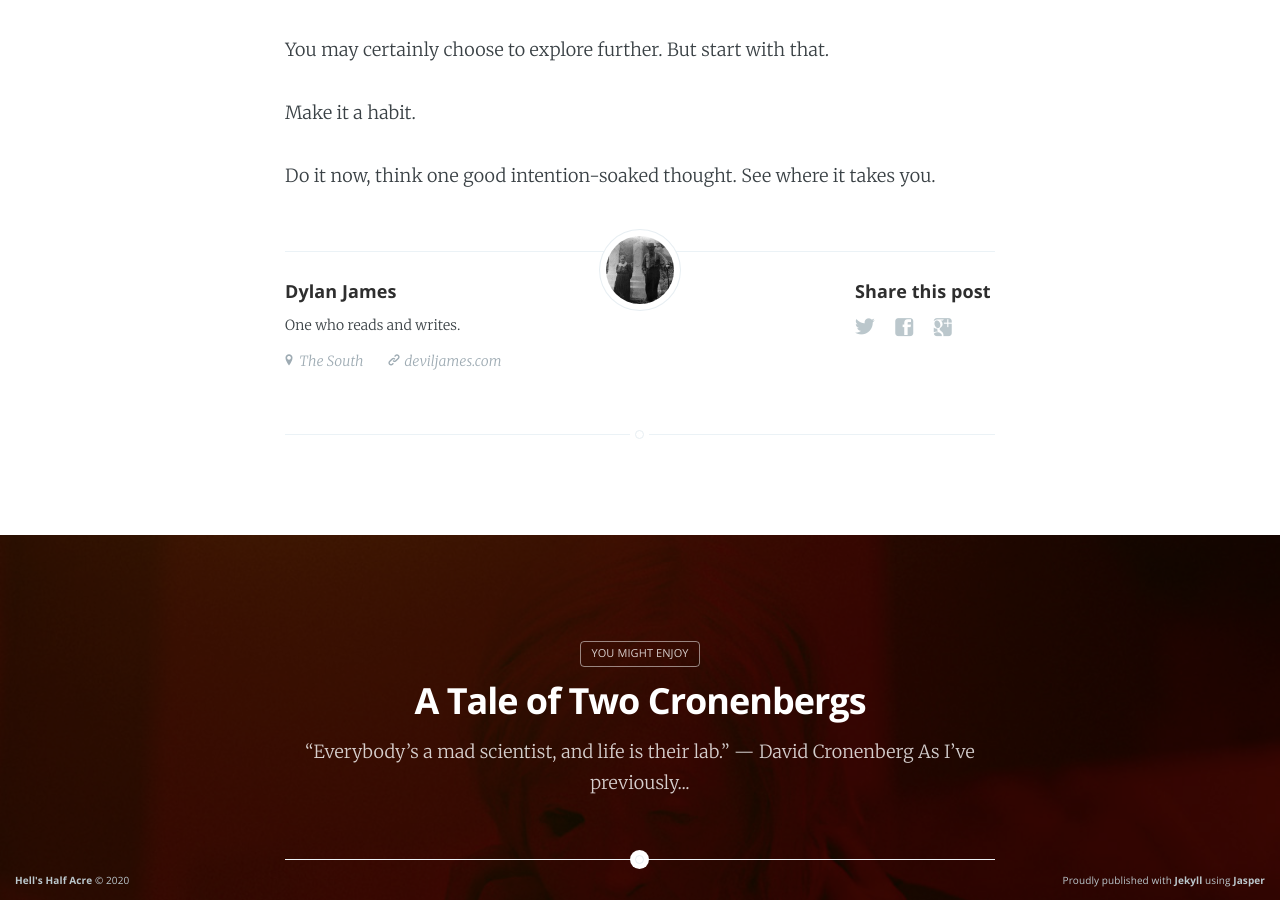
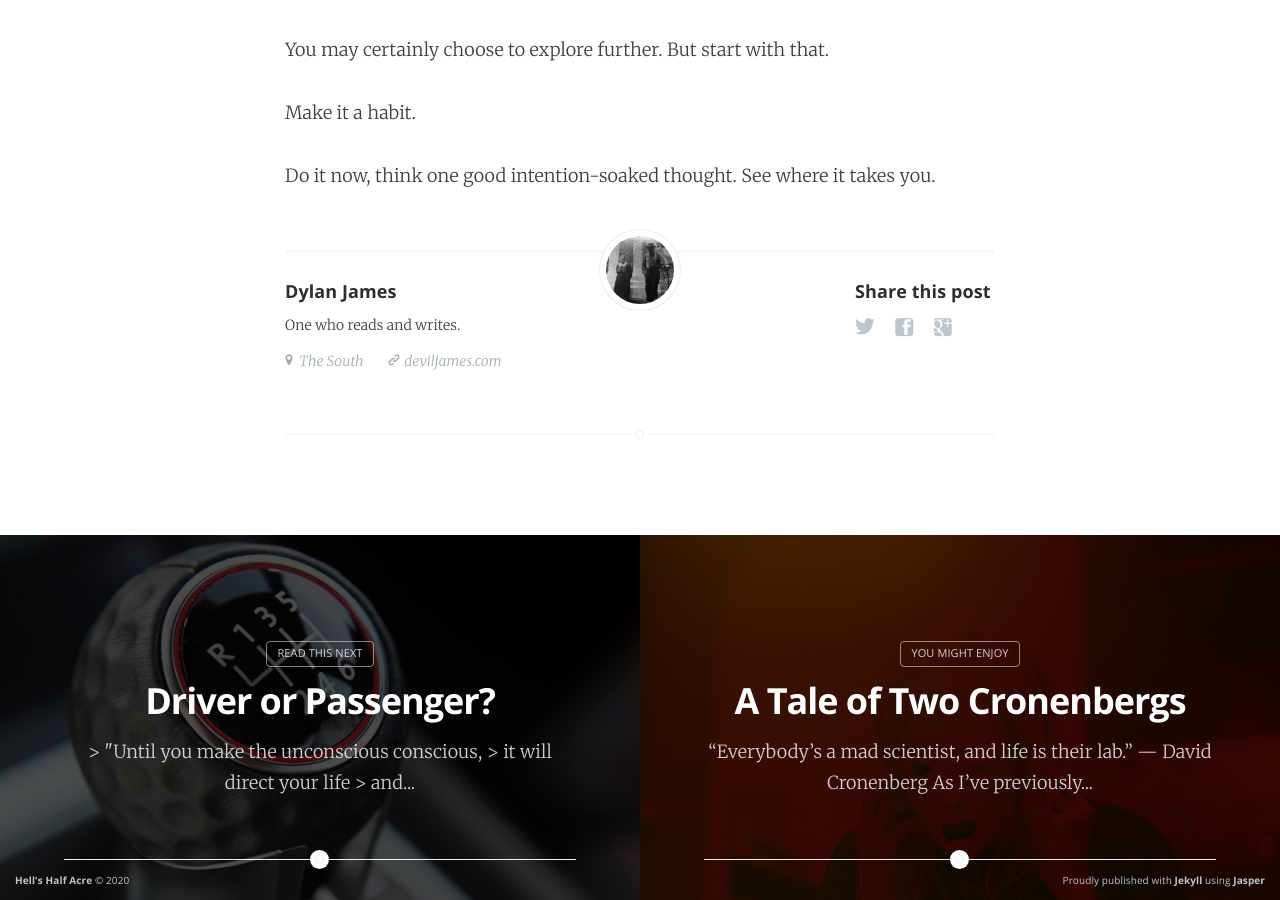
Before and after one commit to chevrenoire/chevrenoire.github.io, a Jekyll site: the page built from _posts/2020-10-07-magick-thinking.md, in a window 1280 px wide and 900 px high, scrolled down 2627 px. Built offline with Jekyll 4.4.1, drawn with Linux system fonts in a browser that asks for light colours; nearby versions of some CDN libraries; some of the changed lines change nothing that is shown.

Commit message:
new post; drive thoughts

```diff
--- a/_posts/2020-10-07-magick-thinking.md
+++ b/_posts/2020-10-07-magick-thinking.md
@@ -4,8 +4,8 @@
 navigation: true
 title: Magick and Our Thoughts
 date: 2020-10-07
-tags: blog
-subclass: 'post tag-blog'
+tags: magick
+subclass: 'post tag-magick'
 logo: 'assets/images/devil3.png'
 author: dylan
 category: dylan
--- /dev/null
+++ b/_posts/2020-10-08-driver-passenger.md
@@ -0,0 +1,39 @@
+---
+layout: post
+cover: 'assets/images/manual_shift.jpg'
+navigation: true
+title: Driver or Passenger?
+date: 2020-10-08
+tags: life philosophy
+subclass: 'post tag-life tag-philosophy'
+logo: 'assets/images/devil3.png'
+author: dylan
+category: dylan
+---
+
+> "Until you make the unconscious conscious,
+> it will direct your life
+> and you will call it fate."
+> &mdash; Carl Jung
+
+Aimlessness's only outcome is entropy.
+
+Opting out of consciously directing our lives does not in turn opt us out of the overall _Game of Life_. Life continues around us with or without our active participation. No one gets to be an NPC in Life. You're either directing your thoughts, energy, and actions or someone/thing else is.
+
+Of every tool at our disposal, the mind is by far the most powerful. Unlike other tools, however, the mind is always on and always active. Therefore, we must monitor and maintain our mind and our thoughts. Otherwise, myriad others are working tirelessly to take ownership of your thoughts.
+
+We are being constantly sold things. Every minute of every day. Our minds are under constant attack via advertising, technology, and even our friends. All of which are vying for our time and attention and hoping to rewire our desires and impulses.
+
+It's a lot easier to see when we are being sold a _thing_. When the goal of the mental hijacker is to drive us toward a real-world purshase. My better half calls it "_being Gramboozled_." We're flicking our screens all day and seeing these things we don't have and the creatives behind the ads and the technology understand how to associate these things to reward centers in our minds. Whether we know it or not, we are being programmed to feel like we need these things.
+
+It's not always just stuff. Nor is it just advertisers. Sometimes the goal is just to keep us in competition, driving each other to appear _better than_. Sometimes it us. _We_ are actively contributing to the endless _FOMO_ cycle. Think of how most of us curate our online lives to appear as exciting and happy as they possibly can. We share our highlight reels with the world. Meanwhile, we're looking at each others' feeds and comparing their highlights, not to our highlights, but to our regular ass, mundane real-world situations.
+
+I'm over here paying bills and developing IBS while ol' _so-and-so_ is posting pics from the beach; nevermind that we _think_ we saw those same pics last year&mdash;beacuse they are from last year. We _know_ that, but we're allowing our mind to feel left out and less than.
+
+And it's that kind of thinking that spirals us into [_mental rubbernecking and eventual collisions_](https://deviljames.com/rubbernecking).
+
+We've allowed the machinations of someone&mdash;person or entity&mdash;to guide our thinking. And whomever controls the thought, controls the action.
+
+We have to get into the driver's seat of our own lives; our own minds.
+
+Otherwise, who knows where we're headed. But, I can't imagine it's where any of us wanted to go.
```
Also changed, not shown: assets/images/manual_shift.jpg (added), assets/images/shadow_self.jpg (added).
